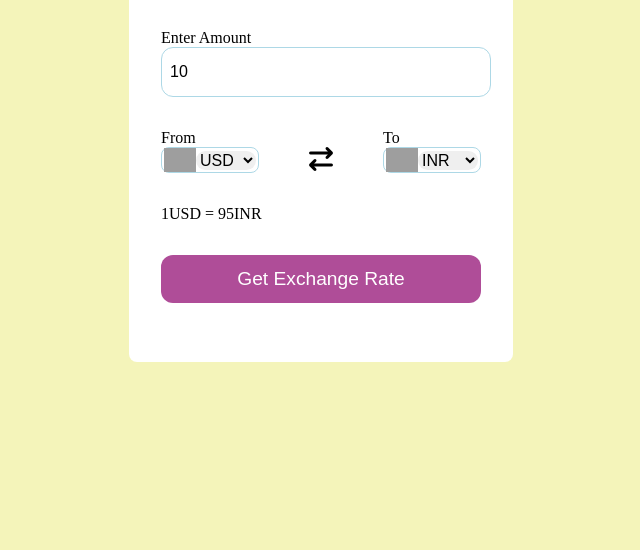
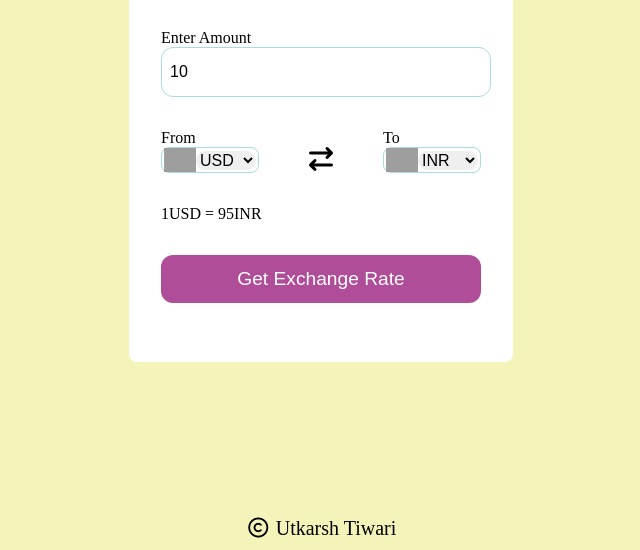
Before and after one commit to Utkarsh-Tiwari2007/CurrencyConverter, a plain HTML site: page index.html in a window 1280 px wide. Shown: the part 250-800 px from the top of the page, without its empty margins (319-959 px from the left). Drawn offline with Linux system fonts and the light colour scheme; no server answers; grey boxes are pictures that could not be loaded.

Commit message:
updated copyright

```diff
--- a/index.html
+++ b/index.html
@@ -46,6 +46,9 @@
         </form>
     </div>
 
+    <footer>
+    <p class="copyright"> <i class="fa-regular fa-copyright"></i> Utkarsh Tiwari</p>
+    </footer>
 
 
 
--- a/style.css
+++ b/style.css
@@ -81,3 +81,12 @@ form button{
     font-size: 1.2rem;
     cursor: pointer;
 }
+
+
+.copyright{
+    position: fixed;
+    bottom: 10px;
+    left: 50%;
+    transform: translateX(-50%);
+    font-size: 20px;
+}
```
